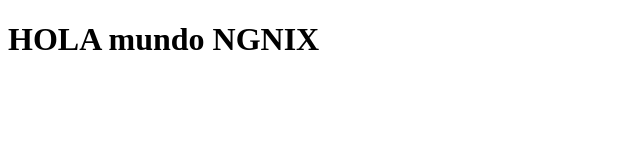
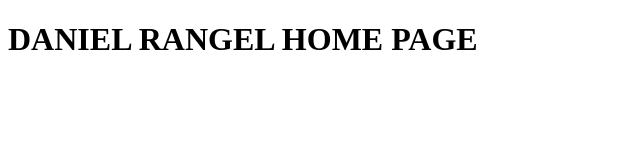
Before and after one commit to itztli/www-lincc, a plain HTML site: page www/drangel.html in a window 1280 px wide. Shown: the whole page, without its empty margins (0-640 px from the left). Drawn offline with Linux system fonts and the light colour scheme.

Commit message:
mi segundo push

```diff
--- a/www/drangel.html
+++ b/www/drangel.html
@@ -1,6 +1,6 @@
 <!DOCTYPE html>
 
 <body>
- <h1>HOLA mundo NGNIX</h1>
+ <h1>DANIEL RANGEL HOME PAGE</h1>
 
 </body>
```
